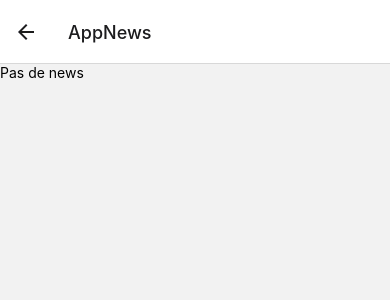
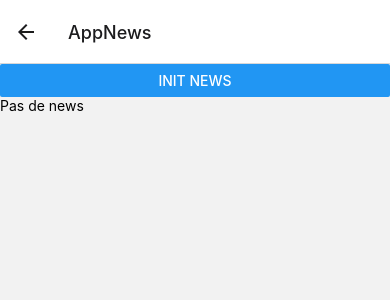
Before and after one commit to yannisjdubois/mybook, a React Native app: screen /AppNews in a window 390 px wide. Shown: the top 300 px of the page. Built offline with nearby package versions, Linux system fonts and the light colour scheme.

Commit message:
ajout d'un composant annonçant que c'est vide

```diff
--- a/AllApps/AppNews/index.js
+++ b/AllApps/AppNews/index.js
@@ -21,7 +21,7 @@
 
               />
             }
-            ListHeaderComponent={
+            ListEmptyComponent={
               <Text>Pas de news</Text>
             }
             data={getNews}
```
